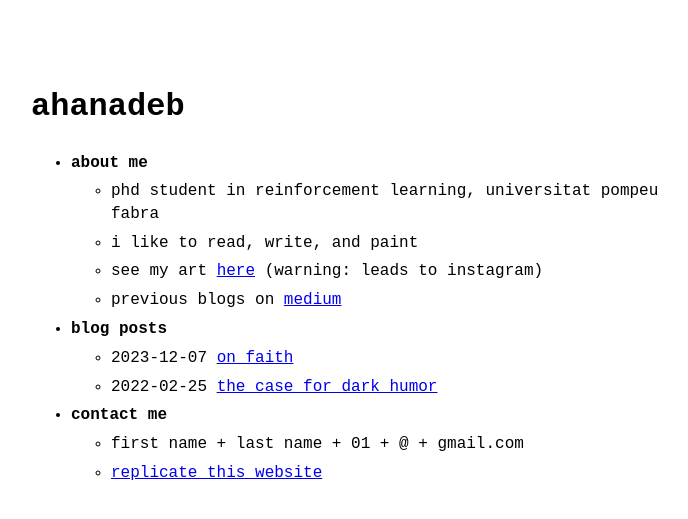
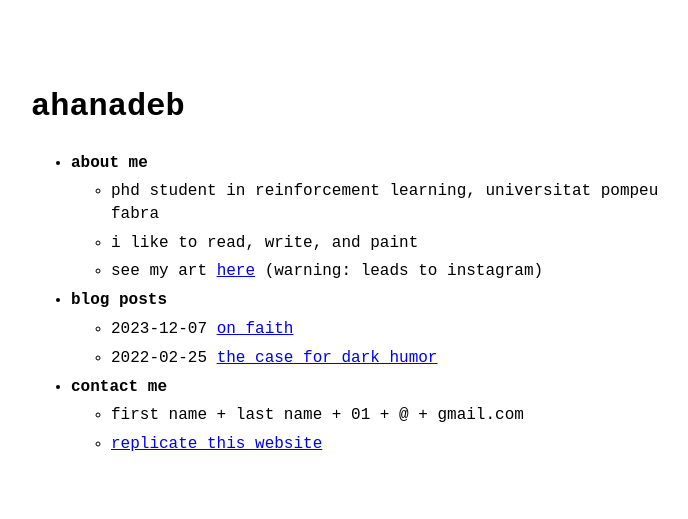
Before and after one commit to ahanadeb/ahanadeb.github.io, a Jekyll site: the page built from index.md, in a window 1280 px wide. Shown: the top 519 px of the page, without its empty margins (289-977 px from the left). Built offline with Jekyll 4.4.1, drawn with Linux system fonts in a browser that asks for light colours.

Commit message:
Update menu.yml

```diff
--- a/_data/menu.yml
+++ b/_data/menu.yml
@@ -4,7 +4,7 @@ entries:
       - title: phd student in reinforcement learning, universitat pompeu fabra
       - title: i like to read, write, and paint
       - title: "see my art <a href='https://instagram.com/ahanadeb' target='_blank'>here</a> (warning: leads to instagram)"
-      - title: "previous blogs on <a href='https://medium.com/@korobi' target='_blank'>medium</a> "
+
 
 
   - title: "<b>blog posts</b>"
```
